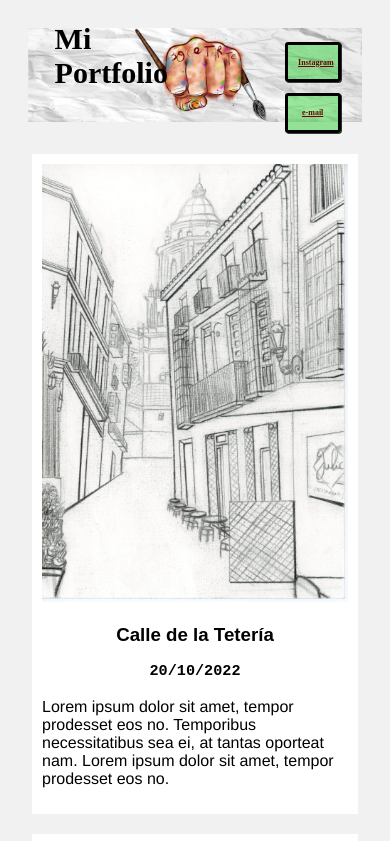
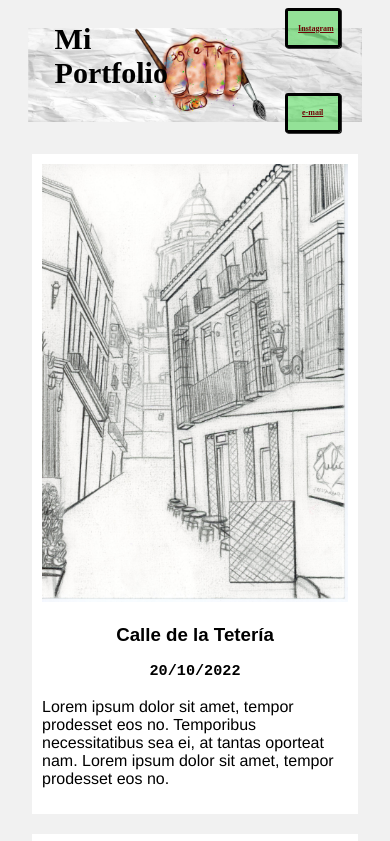
Before and after one commit to alvaroarizaortiz/publico.alvaro.ariza.ortiz, a plain HTML site: page portfolio1.html in a window 390 px wide. Shown: the top 841 px of the page. Drawn offline with Linux system fonts and the light colour scheme; grey boxes are pictures that could not be loaded; a web font is replaced by a local one.

Commit message:
Update portfolio1.css

```diff
--- a/portfolio1.css
+++ b/portfolio1.css
@@ -507,7 +507,7 @@
     /* Transformamos en responsive lo que hay dentro del banner (h1, buttons) 500px */
     @media screen and (max-width: 400px) {
       .banner .instagram {
-        top: 5%;
+        top: 1%;
         left: 73%;
         font-size: 8px;
       }
```
